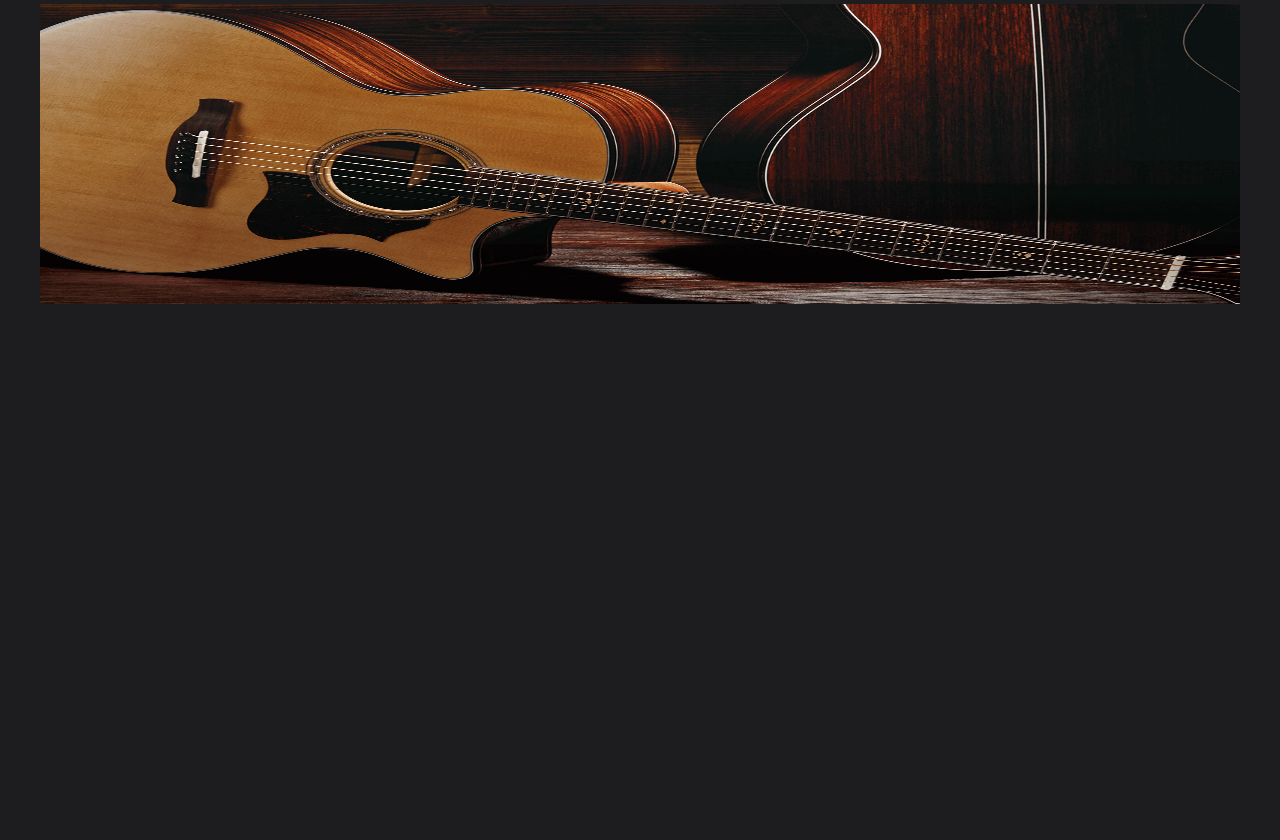
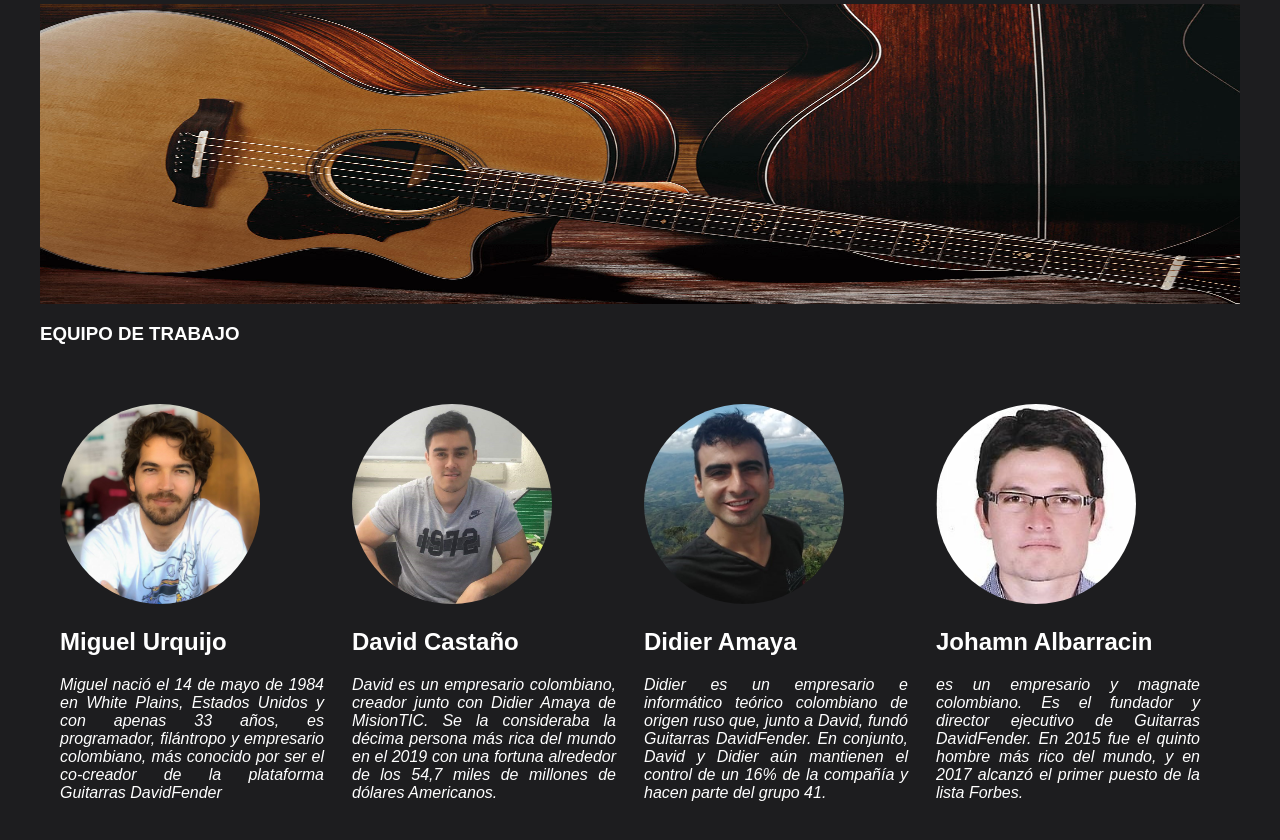
Before and after one commit to miguelurquijo/semana-1-41, a website: page src/index.html in a window 1280 px wide. Shown: the part 74-914 px from the top of the page. Drawn offline with nearby package versions, Linux system fonts and the light colour scheme; files whose address does not match are found by name.

Commit message:
Agregar las iamgenes del equipo

```diff
--- a/src/index.html
+++ b/src/index.html
@@ -12,7 +12,6 @@
     <script type="text/javascript" src="./script.js"></script>
 </head>
 <body>
-
     <main> <!-- Cuerpo de la pagina -->
         <div id="Encabezado" class="container">
             <div class="header">
@@ -41,11 +40,69 @@
                 <div class="container-imagen">
                     <img src="images/guitarrasacusticas.jpg" alt="" width="100%" height="300px">
                 </div>
+            </div>
+            <div class="section-3">
+                <h3 class="section-text" id="equiposTrabajo">EQUIPO DE TRABAJO <a href="#Encabezado" class="main-menu__link"><i class="glyphicon glyphicon-arrow-up" style="float: right;" ></i></a></h3>
+                <br>
+                <div class="borde">
+                </div>
+                <br>
+                <div class="team-members">
+                    <div class="col-5">
+                        <img src="images/Miguel.jpg" class="image-cropper">
+                            <div class="service-content">
 
+                                <h2 class="tiposGuitarraTitulos">
+                                    Miguel Urquijo
+                                </h2>
+                                <p class="service-text memebers">
+                                    Miguel nació el 14 de mayo de 1984 en White Plains, Estados Unidos y con apenas 33 años, es programador,
+                                    filántropo y empresario colombiano, más conocido por ser el co-creador de la plataforma Guitarras DavidFender
+                                </p>
+                            </div>
+                        </div>
+                    <div class="col-5">
+                        <img src="images/david.png" class="image-cropper" >
+                            <div class="service-content">
+
+                                <h2 class="tiposGuitarraTitulos">
+                                    David Castaño
+                                </h2>
+                                <p class="service-text memebers">
+                                    David es un empresario colombiano, creador junto con Didier Amaya de MisionTIC. Se la consideraba la décima persona más rica del
+                                    mundo en el 2019 con una fortuna alrededor de los 54,7 miles de millones de dólares Americanos.
+                                </p>
+                            </div>
+                        </div>
+                    <div class="col-5">
+                        <img src="images/Didier.jpeg" class="image-cropper">
+                            <div class="service-content">
+
+                                <h2 class="tiposGuitarraTitulos">
+                                    Didier Amaya
+                                </h2>
+                                <p class="service-text memebers">
+                                    Didier es un empresario e informático teórico colombiano de origen ruso que, junto a David, fundó Guitarras DavidFender. En conjunto, David y Didier
+                                    aún mantienen el control de un 16% de la compañía y hacen parte del grupo 41.
+                                </p>
+                            </div>
+                        </div>
+                    <div class="col-5">
+                        <img src="images/Jhoam.jpeg" class="image-cropper">
+                            <div class="service-content">
+
+                                <h2 class="tiposGuitarraTitulos">
+                                    Johamn Albarracin
+                                </h2>
+                                <p class="service-text memebers">
+                                    es un empresario y magnate colombiano. Es el fundador y director ejecutivo de Guitarras DavidFender.
+                                    En 2015 fue el quinto hombre más rico del mundo, y en 2017 alcanzó el primer puesto de la lista Forbes.
+                                </p>
+                            </div>
+                    </div>
+                </div>
             </div>
         </div>
-
     </main>
-
 </body>
 </html>
```
Also changed, not shown: src/images/Didier.jpeg (added), src/images/Jhoam.jpeg (added), src/images/Miguel.JPG (added), src/images/david.png (added), src/images/david2.png (added).
